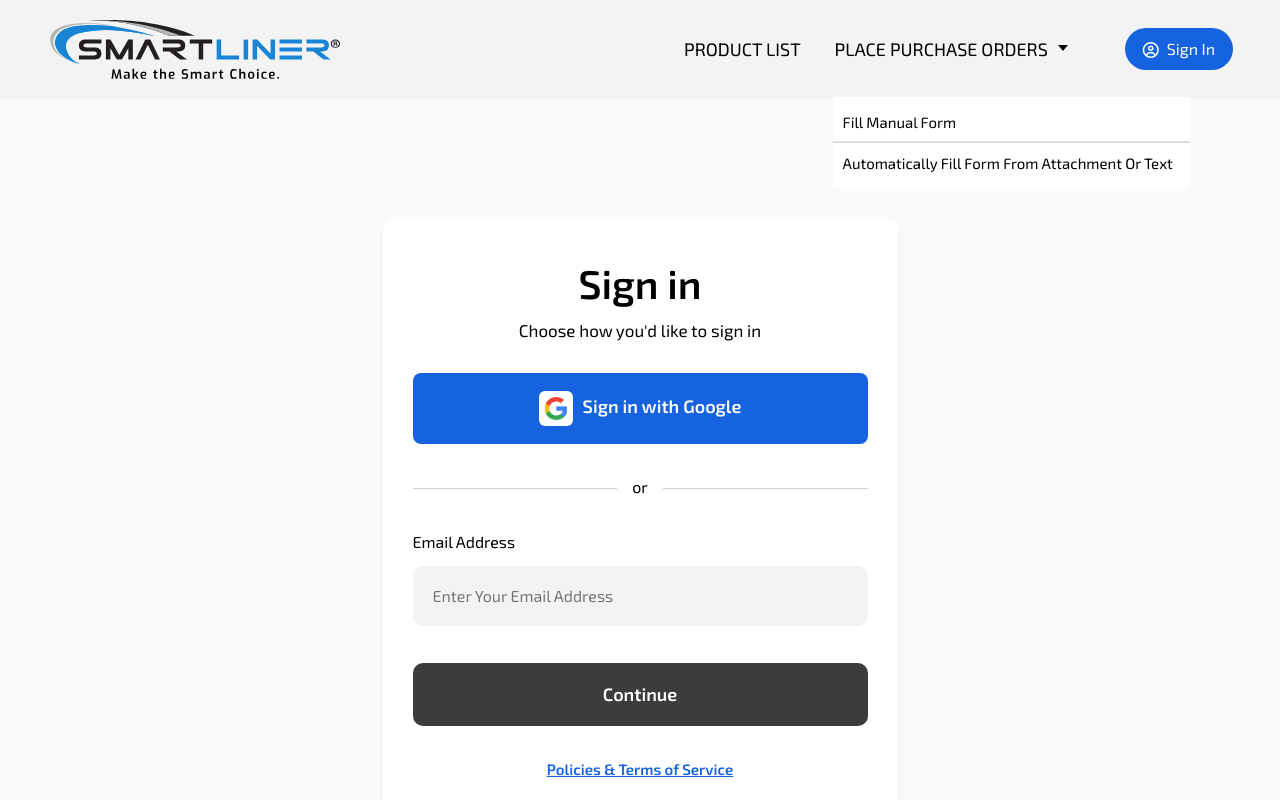
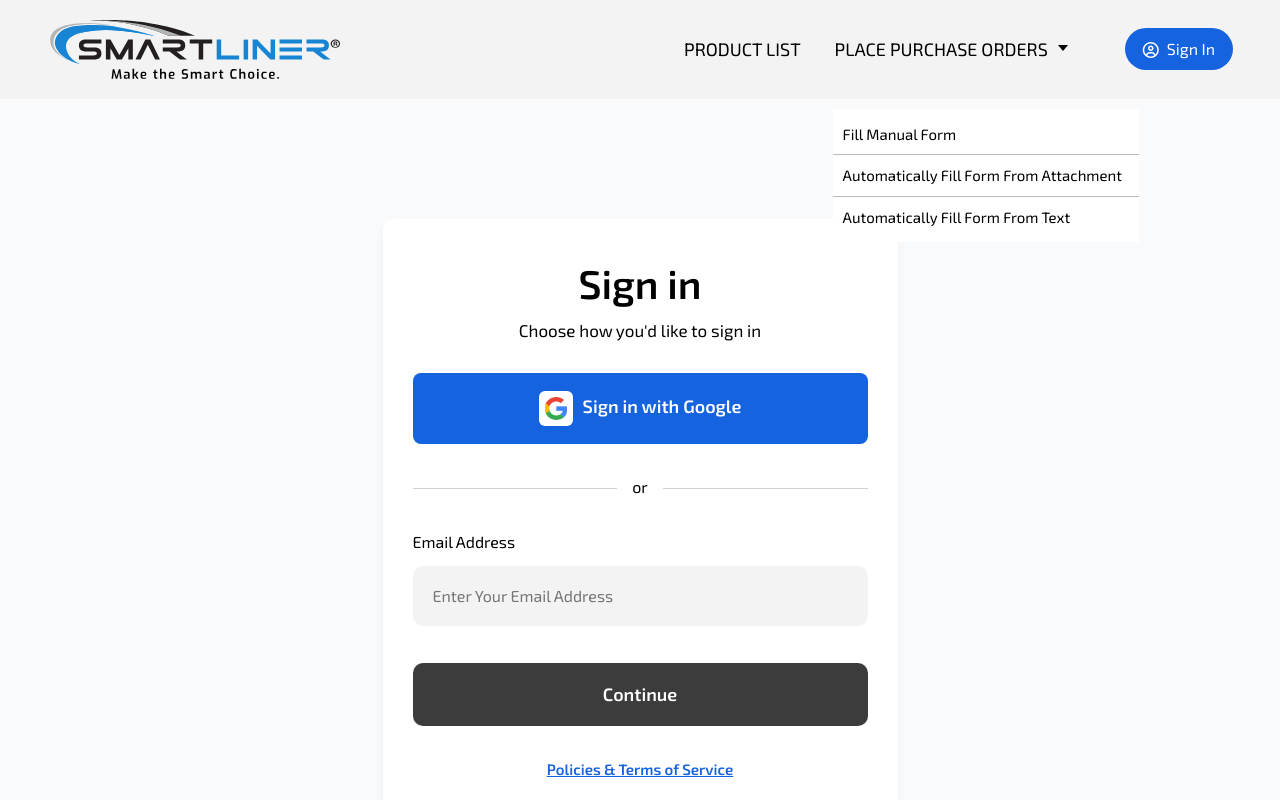
Before and after one commit to tapas2905/smart-liner3, a React (Create React App) app: page /login in a window 1280 px wide. Both pictures are taken after a click on the element 1062 px from the left and 49 px from the top of the page. Shown: the top 800 px of the page. Built offline with nearby package versions, Linux system fonts and the light colour scheme; no server answers.

Commit message:
added chatgpt text prompt

```diff
--- a/package.json
+++ b/package.json
@@ -22,7 +22,6 @@
     "axios": "^1.9.0",
     "bootstrap": "^5.3.7",
     "formik": "^2.4.6",
-    "jwt-decode": "^4.0.0",
     "lodash.debounce": "^4.0.8",
     "moment": "^2.30.1",
     "react": "^19.1.0",
--- a/src/components/header/header.tsx
+++ b/src/components/header/header.tsx
@@ -117,7 +117,10 @@ const Header: React.FC  = () => {
                         <Link to="/add-product">Fill manual form</Link>
                       </li>
                       <li>
-                        <Link to="/add-product?attachFile=true">Automatically fill form from attachment or text</Link>
+                        <Link to="/add-product?uploadType=file">Automatically fill form from attachment</Link>
+                      </li>
+                       <li>
+                        <Link to="/add-product?uploadType=text">Automatically fill form from text</Link>
                       </li>
                     </ul>
                   </li>
--- a/src/helpers/endpoints.ts
+++ b/src/helpers/endpoints.ts
@@ -14,7 +14,8 @@
         getCountries: "location/countries",
         getStates: (countryId: string) => `location/states?country_id=${countryId}`,
         placeOrder: "order/purchase",
-        extractOrder: "chatgpt/extract-order"
+        extractOrder: "chatgpt/extract-order",
+        extractOrderUsingText: "chatgpt/extract-order-from-text"
     }
 }
 export default endpoints;
--- a/src/interfaces/productInterface.ts
+++ b/src/interfaces/productInterface.ts
@@ -44,3 +44,6 @@ export interface State {
   name: string;
   code: string;
 }
+export interface GPTText {
+  text: string;
+}
--- a/src/pages/auth/login/login.tsx
+++ b/src/pages/auth/login/login.tsx
@@ -10,7 +10,7 @@ import api from "../../../services/api";
 import {SendOtpResponse} from "../../../interfaces/authInterface";
 import styles from './login.module.scss';
 import endpoints from "../../../helpers/endpoints";
-import GoogleLoginButton from "../../../components/googl-login-button/googleLoginButton";
+import GoogleLoginButton from "../../../components/google-login-button/googleLoginButton";
 
 const Login: React.FC = () => {
   const dispatch: AppDispatch = useDispatch();
--- a/src/pages/product/add-product/addProduct.tsx
+++ b/src/pages/product/add-product/addProduct.tsx
@@ -6,13 +6,14 @@ import alert from '../../../services/alert';
 import styles from './addProduct.module.scss';
 import Autocomplete from '@mui/material/Autocomplete';
 import TextField from '@mui/material/TextField';
-import { FormDataField, PurchaseOrder, Country, State } from '../../../interfaces/productInterface';
+import { FormDataField, PurchaseOrder, Country, State, GPTText } from '../../../interfaces/productInterface';
 import api from '../../../services/api';
 import endpoints from '../../../helpers/endpoints';
 import debounce from 'lodash.debounce';
 import { useNavigate, useSearchParams } from 'react-router-dom';
 import moment from 'moment';
 import CircularProgress from '@mui/material/CircularProgress';
+import { FormType } from '../../../types/productType';
 
 const AddProduct: React.FC = () => {
   const [items, setItems] = useState<any[]>([]);
@@ -21,8 +22,8 @@ const AddProduct: React.FC = () => {
   const [loading, setLoading] = useState(false);
   const [searchQuery, setSearchQuery] = useState('');
   const [poFormLoading, setPoFormLoading] = useState(false);
-  const [isAttachFile, setIsAttachFile] = useState(false);
   const [isUploadFile, setIsUploadFile] = useState(false);
+  const [uploadType, setUploadType] = useState<FormType>(null);
   const navigate = useNavigate();
   const [searchParams] = useSearchParams();
   const formikRef = useRef<FormikProps<FormDataField>>(null);
@@ -54,7 +55,14 @@ const AddProduct: React.FC = () => {
   }, [searchQuery, debouncedGetProductSkuList]);
 
   useEffect(()=> {
-    setIsAttachFile(!!searchParams.get("attachFile"));
+    const uploadType = searchParams.get("uploadType");
+    if(uploadType === 'file') {
+      setUploadType('file');
+    } else if (uploadType === 'text') {
+      setUploadType('text');
+    } else {
+      setUploadType(null);
+    }
     getCountries();
     formikRef.current?.setValues(initialFormValues);
   }, [searchParams]);
@@ -80,7 +88,12 @@ const AddProduct: React.FC = () => {
   }
 }
 
-
+  const textFormValidationSchema = Yup.object().shape({
+    text: Yup.string().required("This is required.")
+  });
+  const initialTextForm: GPTText = {
+    text: ""
+  }
   // Yup validation schema for a single item
   const itemSchema = Yup.object().shape({
     itemSkuId: Yup.object().required("Item is required"),
@@ -205,7 +218,7 @@ const AddProduct: React.FC = () => {
           items: transformedItems,
         };
       });
-      setIsAttachFile(false);
+      setUploadType(null);
       formikRef.current?.setValues({ purchaseOrders: patchedPurchaseOrders });
     } catch (error: any) {
       alert(error?.response?.data?.detail || error?.message, "error");
@@ -264,12 +277,27 @@ const AddProduct: React.FC = () => {
     setIsUploadFile(false);
   }
 };
+const extractOrderUsingText = async (value: GPTText) => {
+  setIsUploadFile(true);
+  try {
+    const payload = value;
+    const res = await api.post(endpoints.product.extractOrderUsingText, payload);
+    if(res.data?.orders) {
+      patchPoData(res.data.orders);
+    }
+  } catch (err: any) {
+    const errorMessage = err.response?.data?.detail || err.message || "An unexpected error occurred.";
+    alert(errorMessage, "error");
+  } finally {
+    setIsUploadFile(false);
+  }
+}
 
 
   return (
     <>
     <div className={styles.addProductBdyPrt}>
-      {isAttachFile && (
+      {uploadType === 'file' && (
         <div className={styles.uploadFileBox}>
           <i className="fa-solid fa-cloud-arrow-up"></i>
           <h2>Upload your file here</h2>
@@ -291,7 +319,26 @@ const AddProduct: React.FC = () => {
         </div>
       )}
 
-        <div className={styles.container} style={{display: !isAttachFile ? 'block' : 'none'}}>
+      {uploadType === 'text' && (
+        <div>
+          <Formik
+          initialValues={initialTextForm}
+          onSubmit={extractOrderUsingText}
+          validationSchema={textFormValidationSchema}
+          >
+            <Form>
+              <label>Enter your text prompt</label>
+              <Field as="textarea" name='text' />
+              <ErrorMessage name='text'/>
+               <button type='submit' disabled={isUploadFile}>
+                {!isUploadFile ? 'Submit' : (<span className={styles.uploadBtnLoader}><CircularProgress size="22px"/> Please wait...</span>)}
+               </button>
+            </Form>
+          </Formik>
+        </div>
+      )}
+
+        <div className={styles.container} style={{display: !uploadType ? 'block' : 'none'}}>
         <div className={styles.pageTitle}>
           <h1>Please Enter Your Order For Submission</h1>
         </div>
--- a/src/types/productType.ts
+++ b/src/types/productType.ts
@@ -1 +1,2 @@
 export type ProductListViewType = "gridView" | "listView";
+export type FormType = "file" | "text" | null;
```
Also changed, not shown: public/logo192.png (added), src/components/google-login-button/googleLoginButton.module.scss (renamed from src/components/googl-login-button/googleLoginButton.module.scss), src/components/google-login-button/googleLoginButton.tsx (renamed from src/components/googl-login-button/googleLoginButton.tsx), 1 other file (tests, documents, lock files or other folders).
